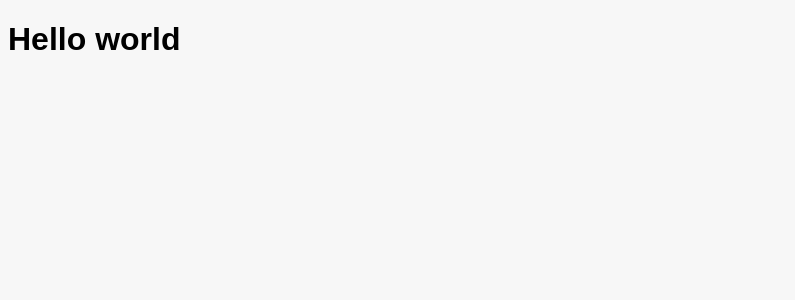
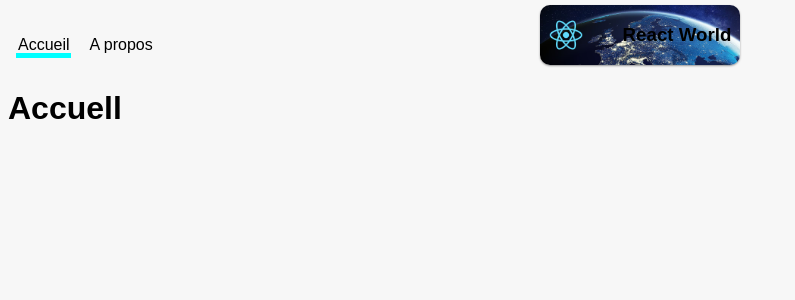
Before and after one commit to christkz/React-project, a React (Create React App) app: page / in a window 1280 px wide. Shown: the top 300 px of the page, without its empty margins (0-795 px from the left). Built offline with nearby package versions, Linux system fonts and the light colour scheme.

Commit message:
import all Components in App.js

```diff
--- a/src/App.js
+++ b/src/App.js
@@ -1,9 +1,19 @@
+import React from 'react';
+import Home from './pages/Home';
+import NotFound from './pages/NotFound';
+import About from './pages/About';
+import {BrowserRouter , Switch ,Route} from "react-router-dom";
 
-function App() {
+const App = () => {
   return (
-    <div className="App">
-      <h1>Hello world</h1>
-    </div>
+    <BrowserRouter>
+    <Switch>
+    <Route path="/" exact component={Home} />
+    <Route path="/a-propos" exact component={About} />
+    <Route component={NotFound} />
+    </Switch>
+    </BrowserRouter>
   );
-}
+};
+
 export default App;
```
